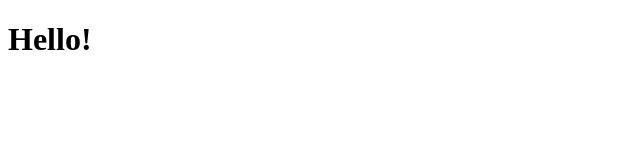
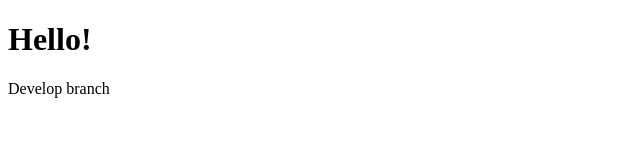
Before and after one commit to waerks/Interface3ThirdRepoGit, a plain HTML site: page index.html in a window 1280 px wide. Shown: the whole page, without its empty margins (0-640 px from the left). Drawn offline with Linux system fonts and the light colour scheme.

Commit message:
Develop branch

```diff
--- a/index.html
+++ b/index.html
@@ -8,5 +8,7 @@
 </head>
 <body>
     <h1>Hello!</h1>
+
+    <p>Develop branch</p>
 </body>
 </html>
```
